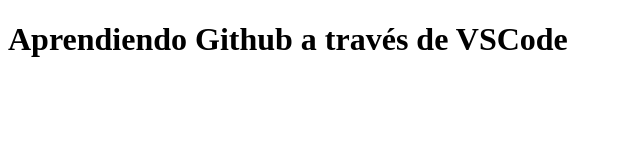
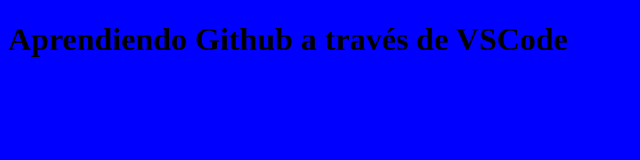
Before and after one commit to Alfredo08/Github-en-VSCode, a plain HTML site: page index.html in a window 1280 px wide. Shown: the whole page, without its empty margins (0-640 px from the left). Drawn offline with Linux system fonts and the light colour scheme.

Commit message:
added some blue color

```diff
--- a/index.html
+++ b/index.html
@@ -5,6 +5,11 @@
     <meta http-equiv="X-UA-Compatible" content="IE=edge">
     <meta name="viewport" content="width=device-width, initial-scale=1.0">
     <title>Document</title>
+    <style>
+        * {
+            background-color: blue;
+        }
+    </style>
 </head>
 <body>
     <h1>
```
